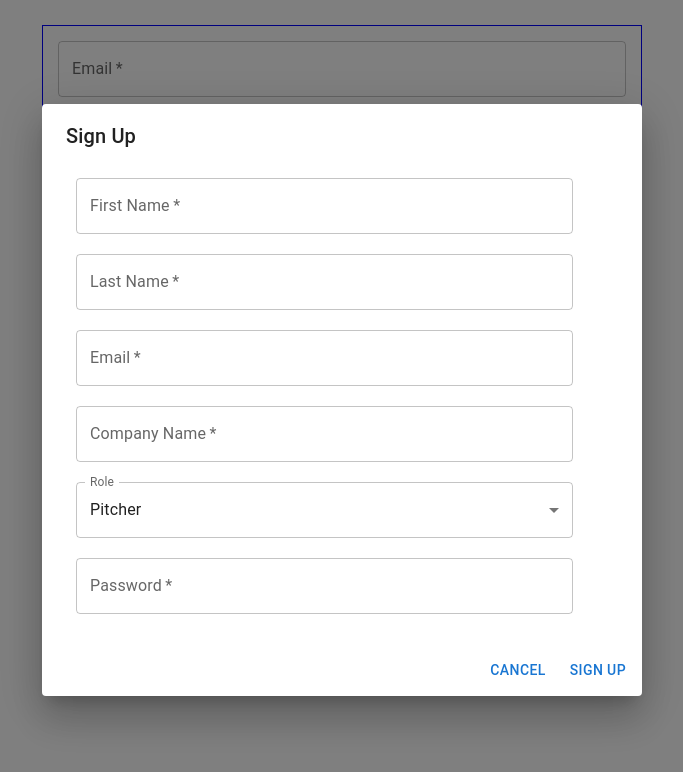
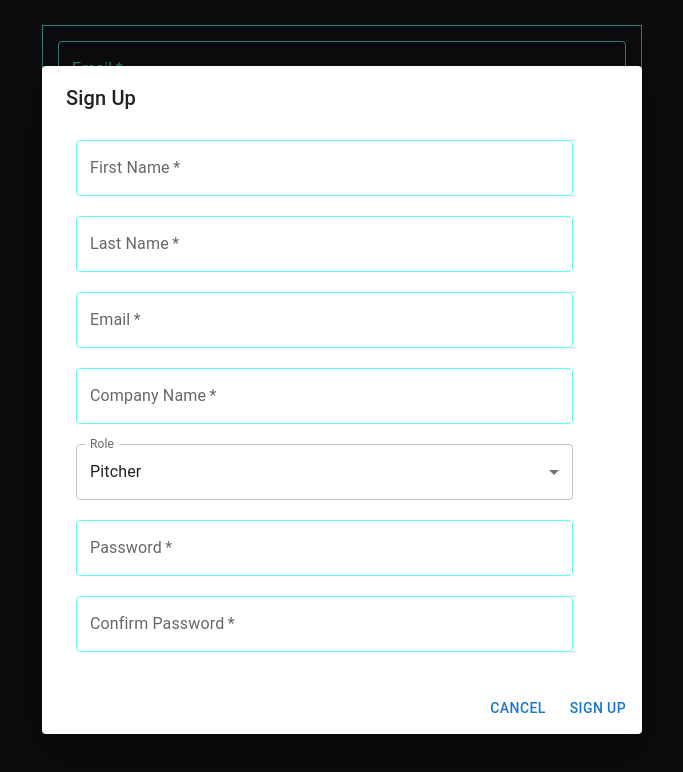
Before and after one commit to Sahajareddyp/Pitch_Deck, a React (Create React App) app in the folder frontend/: page /login in a window 1280 px wide. Both pictures are taken after a click on the button "Sign Up". Shown: the top 772 px of the page, without its empty margins (298-981 px from the left). Built offline with nearby package versions, Linux system fonts and the light colour scheme.

Commit message:
added some validation and css

```diff
--- a/frontend/src/components/Login.js
+++ b/frontend/src/components/Login.js
@@ -15,7 +15,7 @@ export default function Login() {
       margin: "25px",
     },
     container: {
-      border: "1px solid blue",
+      border: "1px solid #5DFFED",
       padding: "15px",
       minHeight: "80vh",
     },
@@ -24,6 +24,27 @@ export default function Login() {
       justifyContent: "space-between",
       margin: "10px",
     },
+    errorStyle: {
+      borderColor: "red",
+    },
+    textfieldStyle: {
+      borderColor: "#5DFFED",
+    },
+    textfieldColor: {
+      color: "#5DFFED"
+    },
+    errorText: {
+      color: "red",
+      float: "left",
+      marginTop: "0px"
+    },
+    linkStyle: {
+      color: "#5DFFED"
+    },
+    buttonStyle: {
+      backgroundColor: "#5DFFED",
+      color: "#18171B"
+    }
   };
 
   const [openRegistration, setOpenRegistration] = React.useState(false);
@@ -31,7 +52,14 @@ export default function Login() {
     email: "",
     password: "",
   });
-  const [openForgotPasswordDialog, setOpenForgotPasswordDialog] = React.useState(false);
+  const [credentialValidation, setCredentialValidation] = React.useState({
+    emailValid: true,
+    passwordValid: true,
+    emailError: "",
+    passwordError: "",
+  });
+  const [openForgotPasswordDialog, setOpenForgotPasswordDialog] =
+    React.useState(false);
 
   const navigate = useNavigate();
   const {
@@ -49,7 +77,7 @@ export default function Login() {
     toastContent,
     setToastContent,
     severity,
-    setSeverity
+    setSeverity,
   } = React.useContext(ToastContext);
 
   const openDialog = () => {
@@ -61,21 +89,39 @@ export default function Login() {
   };
 
   const textChangeHandler = (event, prop) => {
-    setCredentials({ ...credential, [prop]: event.target.value });
+    setCredentials({ ...credential, [prop]: event.target.value.trim() });
+  };
+
+  const validateForm = () => {
+    const emailValid = credential.email !== "";
+    const emailError = emailValid ? "" : "Please enter a valid email Id";
+    const passwordValid = credential.password !== "";
+    const passwordError = passwordValid ? "" : "This field cannot be empty";
+    setCredentialValidation({
+      emailValid,
+      emailError,
+      passwordValid,
+      passwordError,
+    });
+    return emailValid && passwordValid;
   };
 
   const closeForgotPasswordDialog = () => {
     setOpenForgotPasswordDialog(false);
-  }
+  };
 
   const handleSignIn = () => {
+    if (validateForm()) {
       axios
         .post("/api/login", credential)
         .then((response) => {
           console.log(response);
           setEmail(credential.email);
           setSession(response.data.session.access_token);
-        window.sessionStorage.setItem("sessionKey", response.data.session.access_token);
+          window.sessionStorage.setItem(
+            "sessionKey",
+            response.data.session.access_token
+          );
           navigate("/");
         })
         .catch((err) => {
@@ -84,13 +130,14 @@ export default function Login() {
           setSeverity("error");
           setToastContent(err.response.data.message);
         });
+    }
   };
 
   React.useEffect(() => {
-    if(sessionStorage.getItem("sessionKey")){
+    if (sessionStorage.getItem("sessionKey")) {
       navigate("/");
     }
-  }, [])
+  }, []);
   return (
     <Box style={styles.box}>
       <Container style={styles.container} maxWidth="sm">
@@ -99,9 +146,18 @@ export default function Login() {
           id="outlined-required"
           label="Email"
           fullWidth
+          sx={{
+            fieldset: !credentialValidation.emailValid ? styles.errorStyle: styles.textfieldStyle
+          }}
+          InputLabelProps={{
+            style: styles.textfieldColor,
+          }}
           value={credential.email}
           onChange={(e) => textChangeHandler(e, "email")}
         />
+        {!credentialValidation.emailValid && (
+          <p style={styles.errorText}>{credentialValidation.emailError}</p>
+        )}
         <br />
         <br />
         <br />
@@ -112,25 +168,36 @@ export default function Login() {
           fullWidth
           value={credential.password}
           type="password"
+          sx={{
+            fieldset: !credentialValidation.passwordValid ? styles.errorStyle: styles.textfieldStyle
+          }}
+          InputLabelProps={{
+            style: styles.textfieldColor,
+          }}
           onChange={(e) => textChangeHandler(e, "password")}
         />
+        {!credentialValidation.passwordValid && (
+          <p style={styles.errorText}>{credentialValidation.passwordError}</p>
+        )}
+
+        {}
         <br />
         <br />
-        <br />
-        <Button variant="contained" fullWidth onClick={handleSignIn}>
+        <Button style={styles.buttonStyle} variant="contained" fullWidth onClick={handleSignIn}>
           Sign In
         </Button>
         <div style={styles.footerLinksDiv}>
           <Link
             component="button"
             variant="body2"
+            style={styles.linkStyle}
             onClick={() => {
               // setOpenForgotPasswordDialog(true);
             }}
           >
             Forgot Password?
           </Link>
-          <Link component="button" variant="body2" onClick={openDialog}>
+          <Link style={styles.linkStyle} component="button" variant="body2" onClick={openDialog}>
             Sign Up
           </Link>
         </div>
@@ -139,7 +206,10 @@ export default function Login() {
         openRegistration={openRegistration}
         closeRegistrationDialog={closeRegistrationDialog}
       />
-      <ForgotPassword openForgotPasswordDialog={openForgotPasswordDialog} closeForgotPasswordDialog={closeForgotPasswordDialog}/>
+      <ForgotPassword
+        openForgotPasswordDialog={openForgotPasswordDialog}
+        closeForgotPasswordDialog={closeForgotPasswordDialog}
+      />
     </Box>
   );
 }
--- a/frontend/src/components/Registration.js
+++ b/frontend/src/components/Registration.js
@@ -18,8 +18,6 @@ import { ToastContext } from "../contexts/ToastContext";
 import { useContext } from "react";
 import { useNavigate } from "react-router-dom";
 
-
-
 export default function Registration(props) {
   const [newUser, setNewUser] = React.useState({
     firstName: "",
@@ -28,13 +26,45 @@ export default function Registration(props) {
     roleid: 2,
     company: "",
     password: "",
+    confirmPassword: "",
   });
+
+  const [userValidation, setUserValidation] = React.useState({
+    firstNameValid: true,
+    firstNameError: "",
+    lastNameValid: true,
+    lastNameError: "",
+    emailIdValid: true,
+    emailIdError: "",
+    companyValid: true,
+    companyError: "",
+    passwordValid: true,
+    passwordError: "",
+    confirmPasswordValid: true,
+    confirmPasswordError: "",
+  });
+
   const [rolesList, setRolesList] = React.useState(roles);
   const styles = {
     textField: {
       margin: "10px",
       width: "90%",
     },
+    errorStyle: {
+      borderColor: "red",
+    },
+    textfieldStyle: {
+      borderColor: "#5DFFED",
+    },
+    errorText: {
+      color: "red",
+      marginTop: "0px",
+      marginLeft: "10px",
+    },
+    dialogStyle: {
+      backgroundColor: "#18171B",
+      borderColor: "#5DFFED"
+    }
   };
   const navigate = useNavigate();
 
@@ -44,26 +74,77 @@ export default function Registration(props) {
     toastContent,
     setToastContent,
     severity,
-    setSeverity
+    setSeverity,
   } = useContext(ToastContext);
 
   const handleChange = (event, property) => {
     setNewUser({ ...newUser, [property]: event.target.value });
   };
 
+  const validateForm = (field) => {
+    const firstNameValid = newUser.firstName.trim() !== "";
+    const firstNameError = firstNameValid ? "" : "This field is required.";
+
+    const lastNameValid = newUser.lastName.trim() !== "";
+    const lastNameError = lastNameValid ? "" : "This field is required.";
+
+    const emailIdValid = newUser.emailId.trim() !== "";
+    const emailIdError = emailIdValid ? "" : "This field is required.";
+
+    const companyValid = newUser.company.trim() !== "";
+    const companyError = companyValid ? "" : "This field is required.";
+
+    const passwordValid = newUser.password.trim() !== "";
+    const passwordError = passwordValid ? "" : "This field is required.";
+
+    const confirmPasswordValid =
+      newUser.confirmPassword.trim() === newUser.password.trim();
+    const confirmPasswordError = confirmPasswordValid
+      ? ""
+      : "This field should match Password.";
+    setUserValidation({
+      firstNameValid,
+      firstNameError,
+      lastNameError,
+      lastNameValid,
+      emailIdError,
+      emailIdValid,
+      companyError,
+      companyValid,
+      passwordError,
+      passwordValid,
+      confirmPasswordValid,
+      confirmPasswordError,
+    });
+
+    return (
+      firstNameValid &&
+      lastNameValid &&
+      companyValid &&
+      emailIdValid &&
+      passwordValid &&
+      confirmPasswordValid
+    );
+  };
+
   const onSignUpClick = () => {
-    axios.post("/api/registerUser", newUser).then((response) => {
+    if (validateForm()) {
+      axios
+        .post("/api/registerUser", newUser)
+        .then((response) => {
           setOpenToast(true);
           setSeverity("success");
           setToastContent(response.data.message);
           props.closeRegistrationDialog();
-      navigate("/")
-    }).catch((err) => {
+          navigate("/");
+        })
+        .catch((err) => {
           setOpenToast(true);
           setSeverity("error");
           setToastContent(err.response.data.message);
           props.closeRegistrationDialog();
         });
+    }
   };
   return (
     <Dialog
@@ -80,7 +161,15 @@ export default function Registration(props) {
             style={styles.textField}
             value={newUser.firstName}
             onChange={(e) => handleChange(e, "firstName")}
+            sx={{
+              fieldset: userValidation.firstNameValid
+                ? styles.textfieldStyle
+                : styles.errorStyle,
+            }}
           />
+          {!userValidation.firstNameValid && (
+            <p style={styles.errorText}>{userValidation.firstNameError}</p>
+          )}
           <TextField
             required
             id="outlined-required"
@@ -88,7 +177,15 @@ export default function Registration(props) {
             style={styles.textField}
             value={newUser.lastName}
             onChange={(e) => handleChange(e, "lastName")}
+            sx={{
+              fieldset: userValidation.lastNameValid
+                ? styles.textfieldStyle
+                : styles.errorStyle,
+            }}
           />
+          {!userValidation.lastNameValid && (
+            <p style={styles.errorText}>{userValidation.lastNameError}</p>
+          )}
           <TextField
             required
             id="outlined-required"
@@ -96,7 +193,15 @@ export default function Registration(props) {
             style={styles.textField}
             value={newUser.emailId}
             onChange={(e) => handleChange(e, "emailId")}
+            sx={{
+              fieldset: userValidation.emailIdValid
+                ? styles.textfieldStyle
+                : styles.errorStyle,
+            }}
           />
+          {!userValidation.emailIdValid && (
+            <p style={styles.errorText}>{userValidation.emailIdError}</p>
+          )}
           <TextField
             required
             id="outlined-required"
@@ -104,7 +209,15 @@ export default function Registration(props) {
             style={styles.textField}
             value={newUser.company}
             onChange={(e) => handleChange(e, "company")}
+            sx={{
+              fieldset: userValidation.companyValid
+                ? styles.textfieldStyle
+                : styles.errorStyle,
+            }}
           />
+          {!userValidation.companyValid && (
+            <p style={styles.errorText}>{userValidation.companyError}</p>
+          )}
           <FormControl style={styles.textField}>
             <InputLabel id="demo-simple-select-label">Role</InputLabel>
             <Select
@@ -129,7 +242,34 @@ export default function Registration(props) {
             value={newUser.password}
             type="password"
             onChange={(e) => handleChange(e, "password")}
+            sx={{
+              fieldset: userValidation.passwordValid
+                ? styles.textfieldStyle
+                : styles.errorStyle,
+            }}
           />
+          {!userValidation.passwordValid && (
+            <p style={styles.errorText}>{userValidation.passwordError}</p>
+          )}
+          <TextField
+            required
+            id="outlined-required"
+            label="Confirm Password"
+            style={styles.textField}
+            value={newUser.confirmPassword}
+            type="password"
+            onChange={(e) => handleChange(e, "confirmPassword")}
+            sx={{
+              fieldset: userValidation.confirmPasswordValid
+                ? styles.textfieldStyle
+                : styles.errorStyle,
+            }}
+          />
+          {!userValidation.confirmPasswordValid && (
+            <p style={styles.errorText}>
+              {userValidation.confirmPasswordError}
+            </p>
+          )}
         </Box>
       </DialogContent>
       <DialogActions>
--- a/frontend/src/index.css
+++ b/frontend/src/index.css
@@ -5,6 +5,8 @@ body {
     sans-serif;
   -webkit-font-smoothing: antialiased;
   -moz-osx-font-smoothing: grayscale;
+  background-color: #18171B;
+  color: #5DFFED;
 }
 
 code {
```
Also changed, not shown: 2 other files (tests, documents, lock files or other folders). Lines whose indentation alone changed are shown as unchanged.
